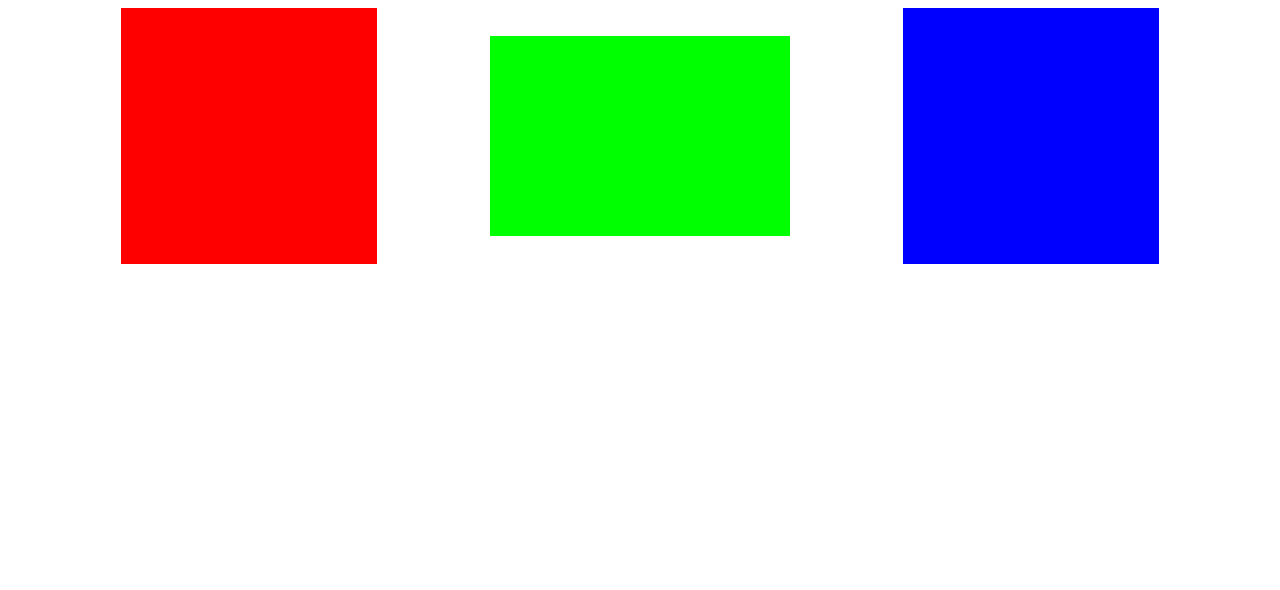
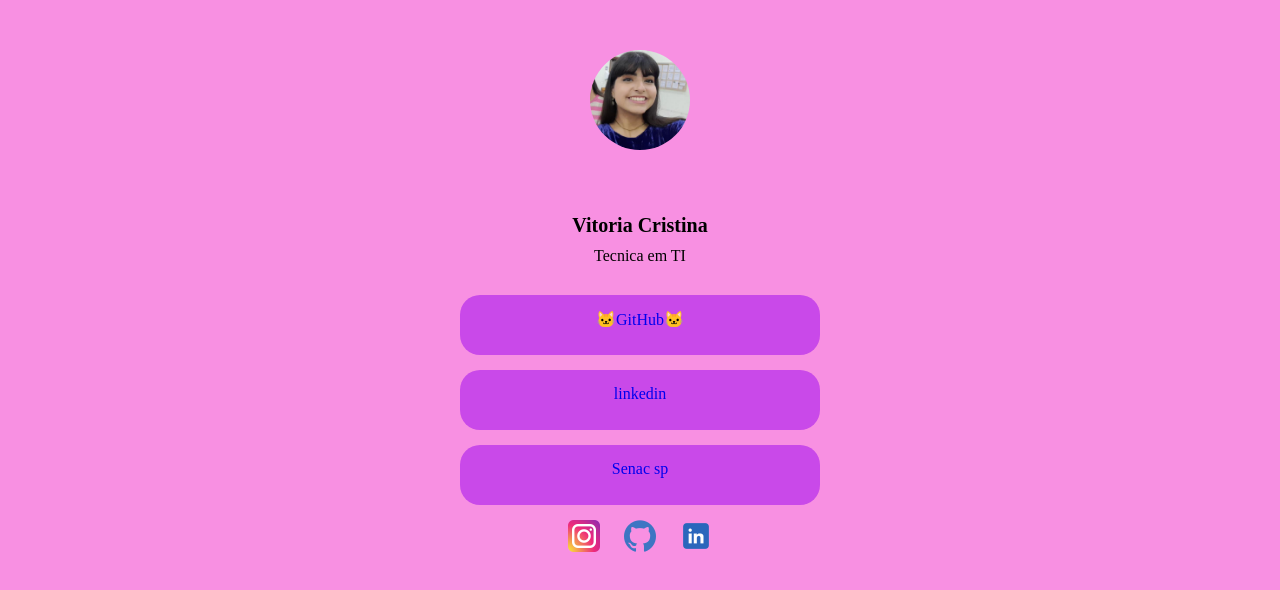
Before and after one commit to vcorreasantos/linktree, a plain HTML site: page index.html in a window 1280 px wide. Drawn offline with Linux system fonts and the light colour scheme; a web font is replaced by a local one.

Commit message:
finalizacao do projeto

```diff
--- a/index.html
+++ b/index.html
@@ -1,21 +1,35 @@
 <!DOCTYPE html>
 <html lang="pt-br">
-
 <head>
     <meta charset="UTF-8">
     <meta name="viewport" content="width=device-width, initial-scale=1.0">
-    <title>CSS Flex</title>
-    <!--Link para folha de estilo-->
+    <title>Vitoria Cristina</title>
+    <!--Google fonts -->
+    <link rel="preconnect" href="https://fonts.googleapis.com">
+    <link rel="preconnect" href="https://fonts.gstatic.com" crossorigin>
+    <link href="https://fonts.googleapis.com/css2?family=Madimi+One&display=swap" rel="stylesheet">
     <link rel="stylesheet" href="style.css">
 </head>
-
 <body>
     <div class="container">
-        <div class="vermelho"></div>
-        <div class="verde"></div>
-        <div class="azul"></div>
-
+        <!--Cabeçalho-->
+        <header>
+            <img src="./img/eu.jpg" alt="foto da Vitoria">
+            <h1>Vitoria Cristina</h1>
+            <h2>Tecnica em TI </h2>
+        </header>
+        <!--Conteudo principal-->
+        <main>
+            <a href="https://github.com/vcorreasantos" target="_blank">🐱GitHub🐱</a>
+            <a href="https://www.linkedin.com/in/vit%C3%B3ria-corr%C3%AAa-885776349/" target="_blank">linkedin</a>
+            <a href="https://www.sp.senac.br/" target="_blank">Senac sp</a>
+        </main>
+        <!--Rodapé-->
+        <footer>
+            <a href="https://www.instagram.com/" target="_blank"><img src="./icon/instagram.png" alt="instagram"></a>
+            <a href="https://github.com/vcorreasantos" target="_blank"><img src="./icon/github.png" alt="Github"></a>
+            <a href="https://www.linkedin.com/in/vit%C3%B3ria-corr%C3%AAa-885776349/" target="_blank"><img src="./icon/linkedin.png" alt="linkedin"></a>
+        </footer>
     </div>
 </body>
-
 </html>
--- a/style.css
+++ b/style.css
@@ -1,26 +1,65 @@
-/*Layout*/
-.container {
-    display: flex;
-    /*flex-direction: column;*/
-    justify-content: space-evenly;
-    align-items: center;
-    flex-wrap: wrap;
+/*CSS Reset*/
+* {
+    margin: 0;
+    padding: 0;
+    box-sizing: border-box;
 }
 
-.vermelho {
-    width: 256px;
-    height: 256px;
-    background: #ff0000;
+/* Variaveis*/
+
+:root {
+    --RosaClaro: #f890e2;
+    --RoxoMedio: #c949e9;
+}
+/*Layout*/
+.container,main {
+    display: flex;
+    flex-direction: column;
+    align-items: center;
 }
 
-.verde {
-    width: 300px;
-    height: 200px;
-    background-color: #00ff00;
+html {
+    font-size: 16px;
+
 }
 
-.azul {
-    width: 256px;
-    height: 256px;
-    background-color: #0000ff;
+body {
+    font-family: "Merriweather", serif;
+    background-color: var(--RosaClaro);
 }
+/*Cabeçalho*/
+header {
+    text-align: center;
+}
+header img {
+    width: 100px;
+    height: 100px;
+    border-radius: 50%;
+    margin: 50px;
+}
+header h1 {
+    font-size: 1.25rem;
+    font-weight: 600;
+    margin: 10px 0px 10px 0px;
+}
+header h2 {
+    font-size: 1rem;
+    font-weight: 400;
+    max-width: 210px;
+    margin-bottom: 30px;
+}
+/*Principal*/
+main a {
+    background-color: var(--RoxoMedio);
+    text-align: center;
+    margin-bottom: 15px;
+    text-decoration: none;
+    width: 360px;
+    height: 60px;
+    border-radius: 20px;
+    padding-top: 15px;
+}
+/*Rodapé*/
+footer img {
+    margin: 0px 10px 0px 10px;
+}
```
